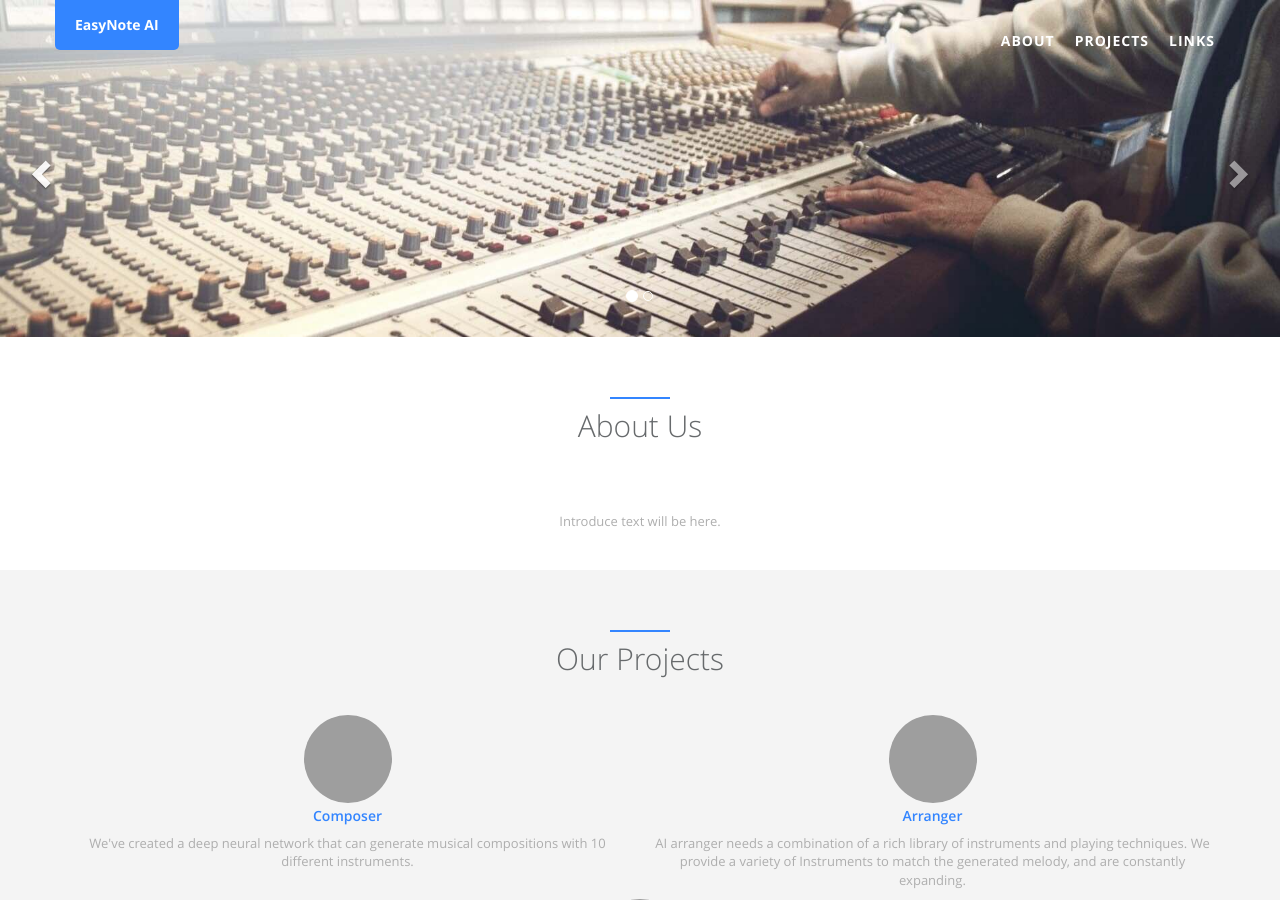
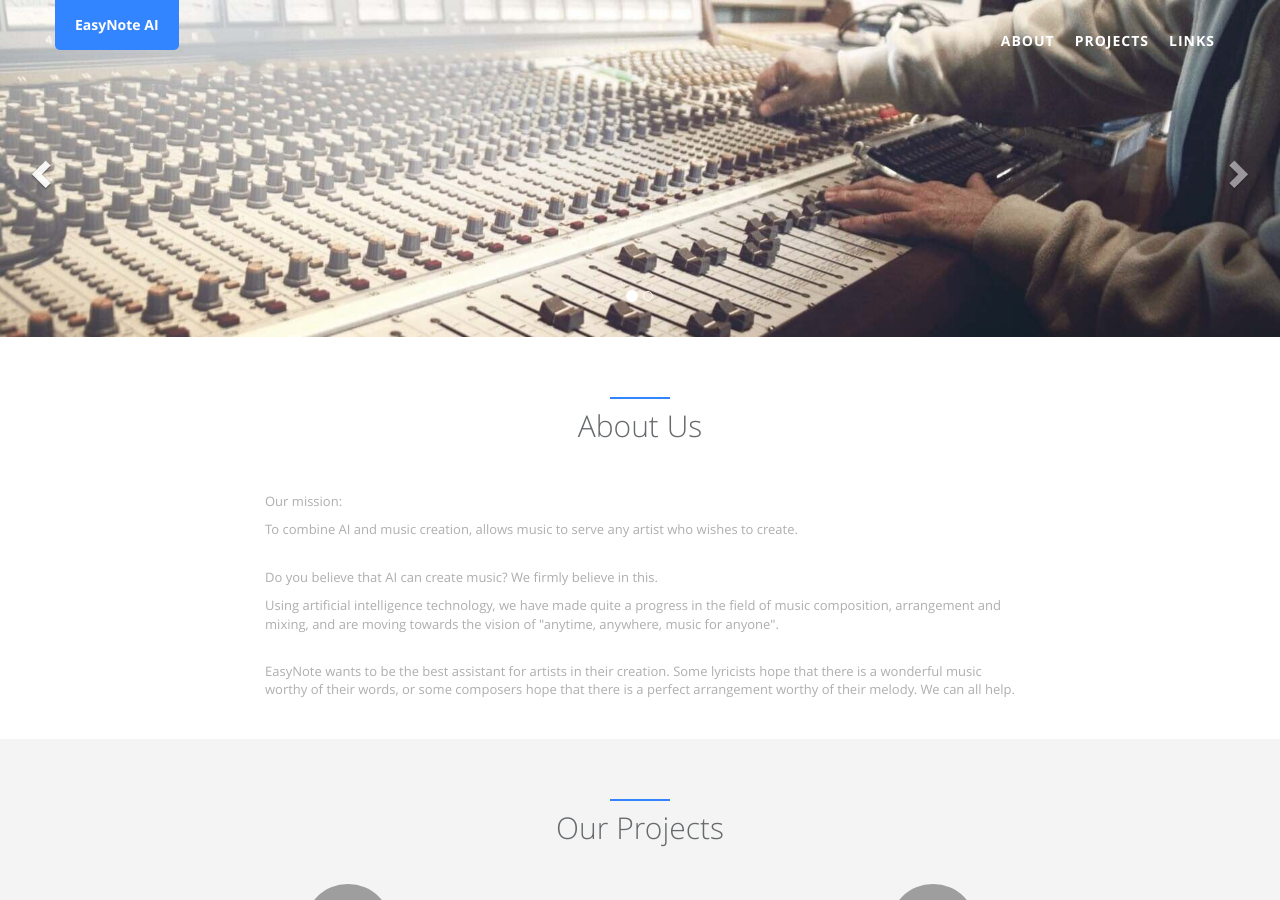
Before and after one commit to EasyNoteAI/easynoteai.github.io, a Jekyll site: the page built from index.html, in a window 1280 px wide and 900 px high, cut to the strip 0-900 px from the top of the window. Built offline with Jekyll 4.4.1, drawn with Linux system fonts in a browser that asks for light colours; grey boxes are pictures that could not be loaded.

Commit message:
about us

```diff
--- a/_includes/sections/about.html
+++ b/_includes/sections/about.html
@@ -63,8 +63,17 @@
         -->
     </div>
     <div class="row">
-        <div class="col-lg-8 col-lg-offset-2 text-center m-t-lg m-b-lg wow zoomIn">
-            <p><span data-i18n="about_us.des">{{ site.author.desc }}</span></p>
+        <div class="col-lg-8 col-lg-offset-2 m-t-none m-b-lg">
+            <!-- <p><span data-i18n="about_us.des">{{ site.author.desc }}</span></p> -->
+            <p class="text-justify">
+                <p>Our mission:</p>
+                <p>To combine AI and music creation, allows music to serve any artist who wishes to create. </p>
+                <br/>
+                <p>Do you believe that AI can create music? We firmly believe in this.</p>
+                <p>Using artificial intelligence technology, we have made quite a progress in the field of music composition, arrangement and mixing, and are moving towards the vision of "anytime, anywhere, music for anyone".</p>
+                <br/>
+                <p>EasyNote wants to be the best assistant for artists in their creation. Some lyricists hope that there is a wonderful music worthy of their words, or some composers hope that there is a perfect arrangement worthy of their melody. We can all help.</p>
+            </p>
         </div>
     </div>
 </div>
```
